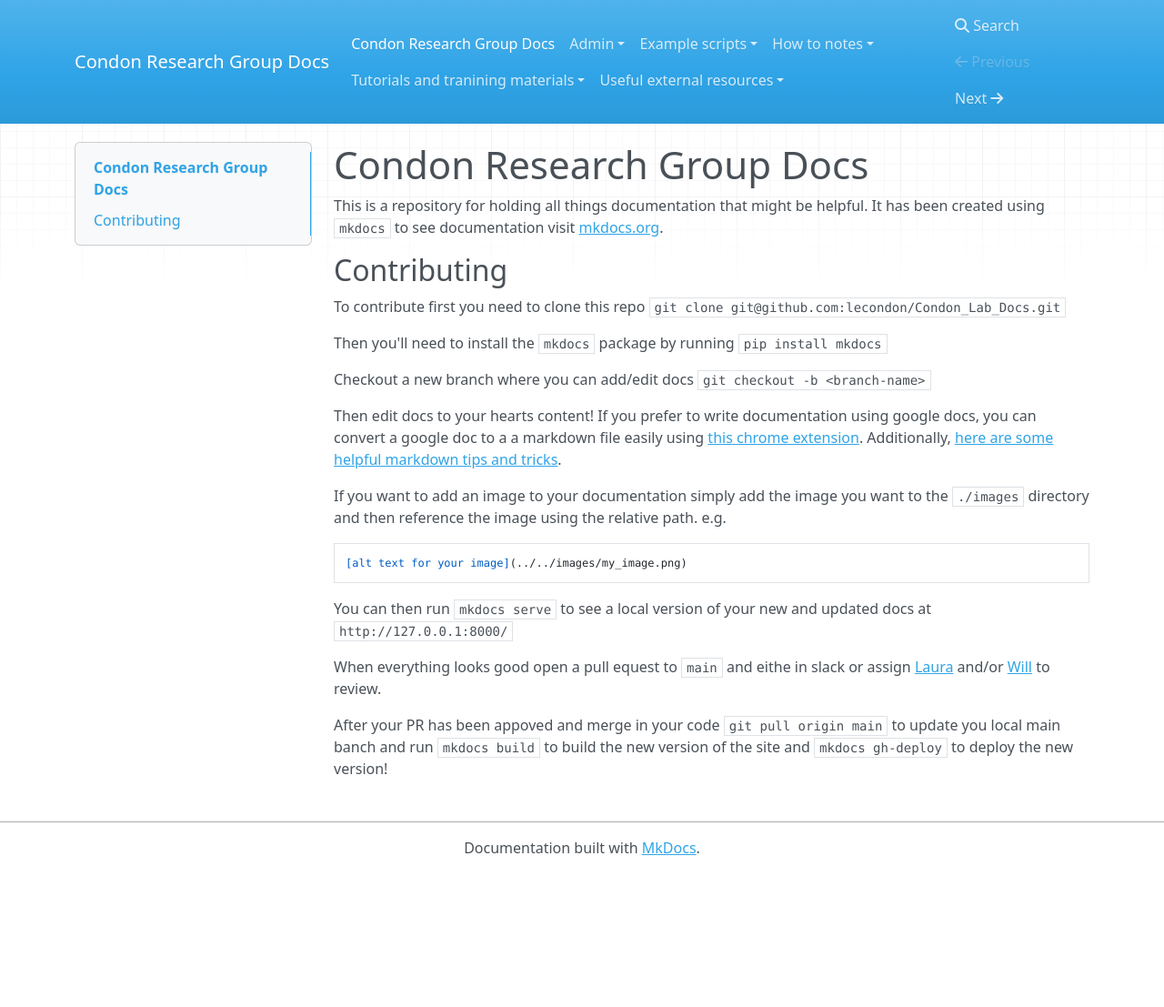
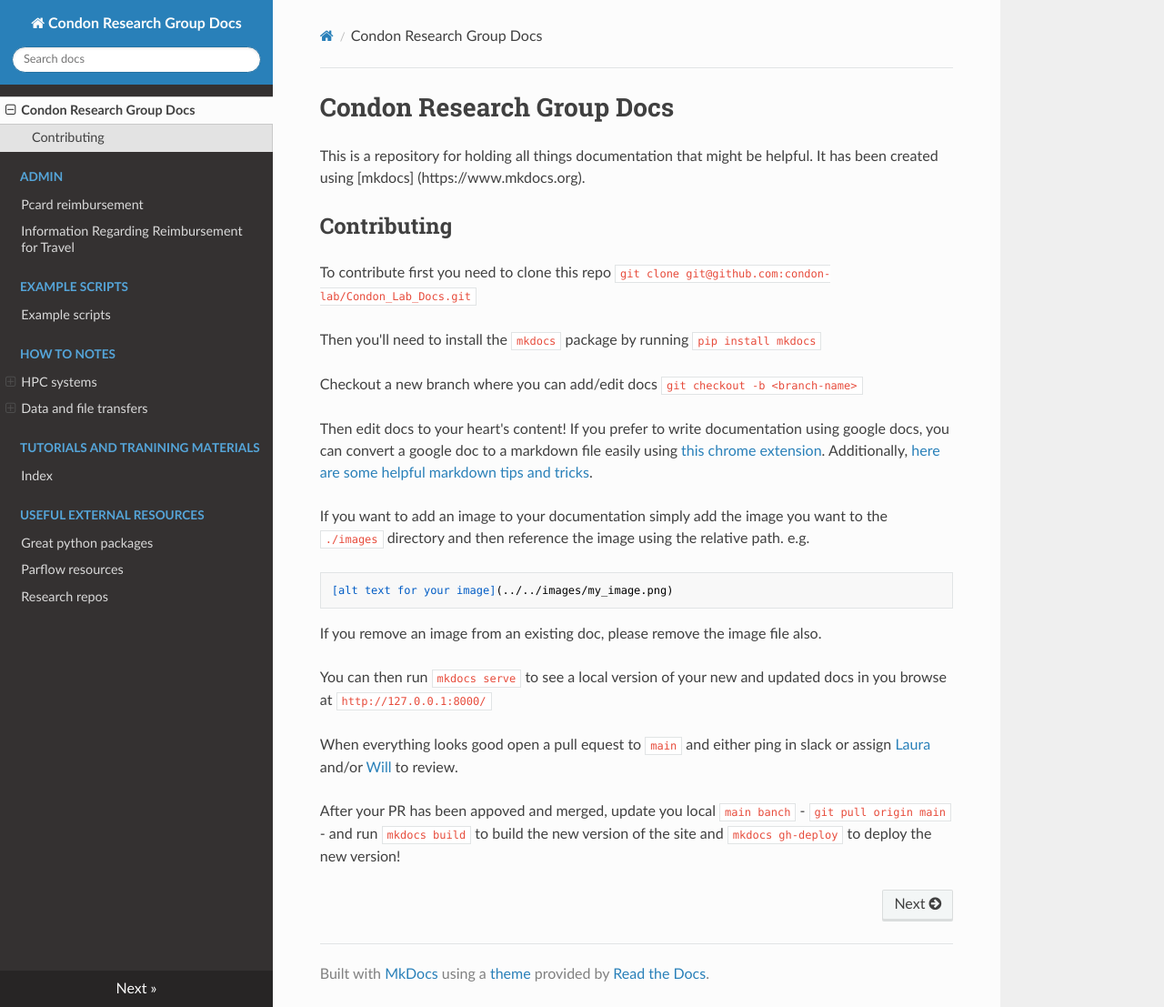
Before and after one commit to westb2/Condon_Lab_Docs, an MkDocs documentation site: the page built from docs/index.md, in a window 1280 px wide and 1107 px high. Shown: the whole window at 91% size. Built offline with MkDocs 1.6.1, drawn with Linux system fonts in a browser that asks for light colours; nearby versions of some CDN libraries.

Commit message:
clean up and change theme

````diff
--- a/docs/index.md
+++ b/docs/index.md
@@ -1,9 +1,9 @@
 # Condon Research Group Docs
-This is a repository for holding all things documentation that might be helpful. It has been created using `mkdocs` to see documentation visit [mkdocs.org](https://www.mkdocs.org).
+This is a repository for holding all things documentation that might be helpful. It has been created using [mkdocs] (https://www.mkdocs.org).
 
 ## Contributing
 To contribute first you need to clone this repo
-`git clone git@github.com:lecondon/Condon_Lab_Docs.git`
+`git clone git@github.com:condon-lab/Condon_Lab_Docs.git`
 
 Then you'll need to install the `mkdocs` package by running
 `pip install mkdocs`
@@ -11,17 +11,18 @@ Then you'll need to install the `mkdocs` package by running
 Checkout a new branch where you can add/edit docs
 `git checkout -b <branch-name>`
 
-Then edit docs to your hearts content!
-If you prefer to write documentation using google docs, you can convert a google doc to a a markdown file easily using [this chrome extension](https://workspace.google.com/marketplace/app/docs_to_markdown/700168918607).
+Then edit docs to your heart's content!
+If you prefer to write documentation using google docs, you can convert a google doc to a markdown file easily using [this chrome extension](https://workspace.google.com/marketplace/app/docs_to_markdown/700168918607).
 Additionally, [here are some helpful markdown tips and tricks](https://www.markdownguide.org/cheat-sheet/).
 
 If you want to add an image to your documentation simply add the image you want to the `./images` directory and then reference the image using the relative path. e.g.
 ```
 [alt text for your image](../../images/my_image.png)
 ```
+If you remove an image from an existing doc, please remove the image file also.
 
-You can then run `mkdocs serve` to see a local version of your new and updated docs at `http://127.0.0.1:8000/`
+You can then run `mkdocs serve` to see a local version of your new and updated docs in you browse at `http://127.0.0.1:8000/`
 
-When everything looks good open a pull equest to `main` and eithe in slack or assign [Laura](https://github.com/lecondon) and/or [Will](https://github.com/welytle) to review.
+When everything looks good open a pull equest to `main` and either ping in slack or assign [Laura](https://github.com/lecondon) and/or [Will](https://github.com/welytle) to review.
 
-After your PR has been appoved and merge in your code `git pull origin main` to update you local main banch and run `mkdocs build` to build the new version of the site and `mkdocs gh-deploy` to deploy the new version!
+After your PR has been appoved and merged, update you local `main banch` - `git pull origin main` - and run `mkdocs build` to build the new version of the site and `mkdocs gh-deploy` to deploy the new version!
--- a/mkdocs.yml
+++ b/mkdocs.yml
@@ -1,2 +1,3 @@
 site_name: Condon Research Group Docs
 site_url: https://condon-lab.github.io/Condon_Lab_Docs/
+theme: readthedocs
````
